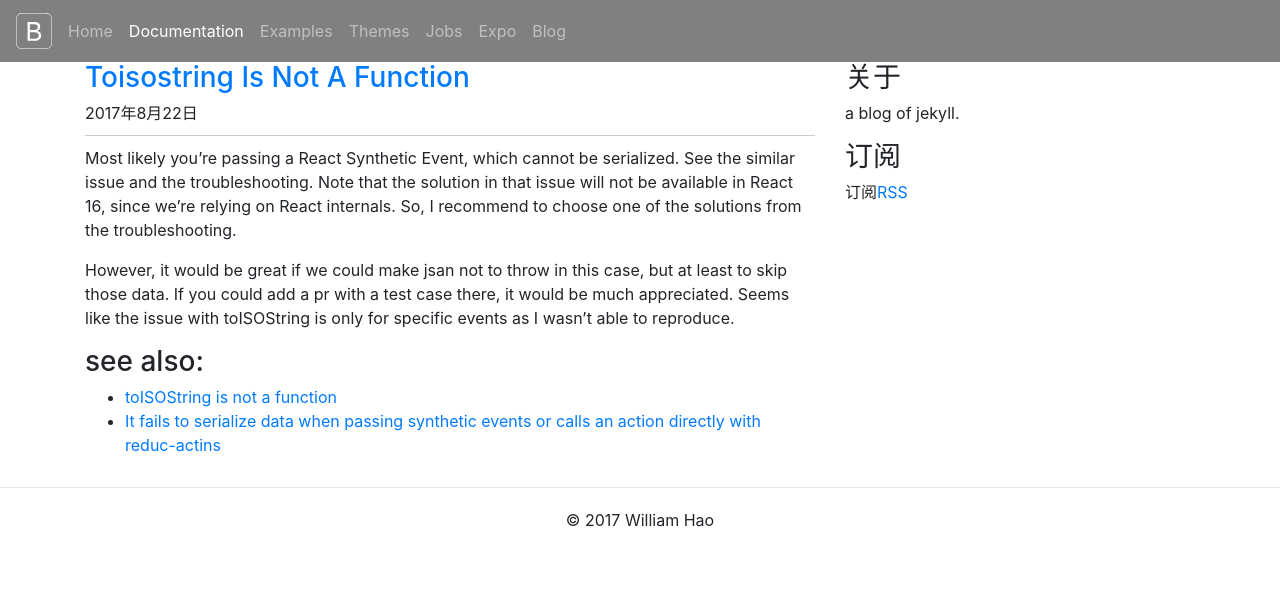
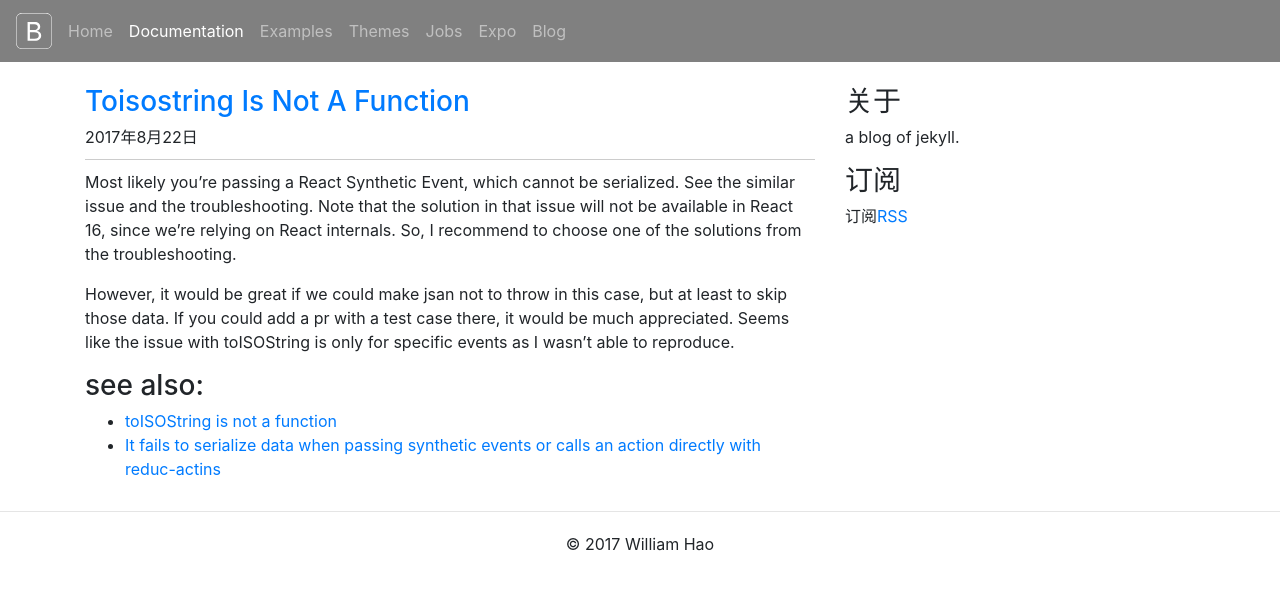
Before and after one commit to haoguanjun/jekyll, a Jekyll site: the page built from _posts/2017-08-22-toISOString-is-not-a-function.md, in a window 1280 px wide. Shown: the top 590 px of the page. Built offline with Jekyll 4.4.1, drawn with Linux system fonts in a browser that asks for light colours; our own code applies the rules of GitHub Pages for plain Markdown files.

Commit message:
Update main.css

```diff
--- a/css/main.css
+++ b/css/main.css
@@ -1,5 +1,6 @@
 header.navbar  {
     background: gray;
+    margin-bottom: 24px;
 }
 
 .page-heading {
@@ -10,7 +11,6 @@ header.navbar  {
 .post {
     margin-bottom: 30px;
 }
-
 .post-header {
         border-bottom: 1px solid #ccc;
         margin-bottom: 10px;
```
Lines whose indentation alone changed are shown as unchanged.
